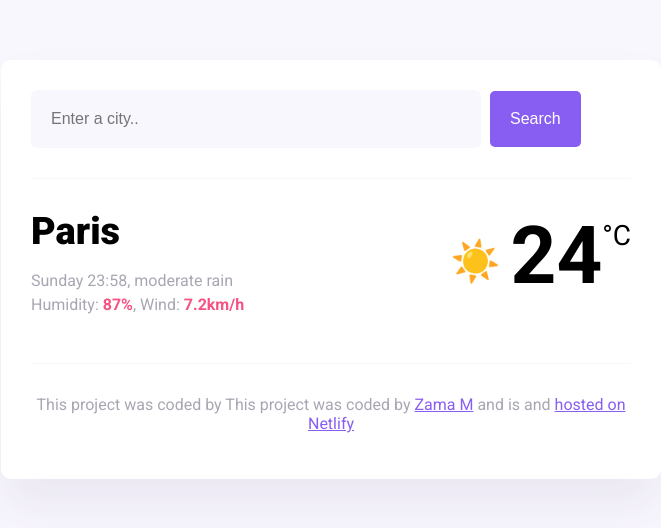
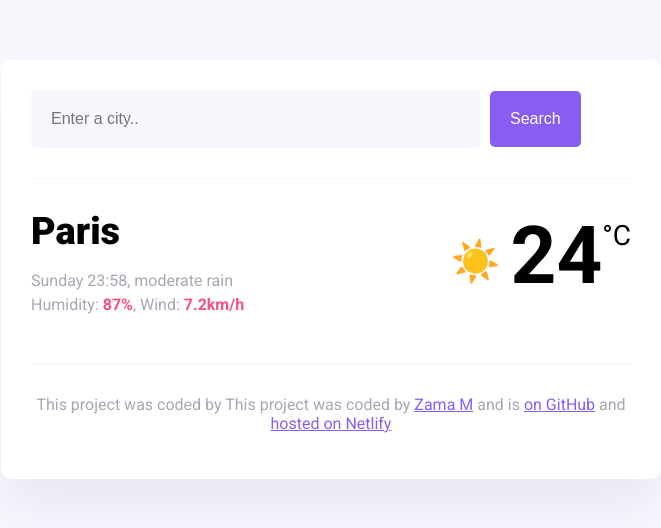
Before and after one commit to Sizarh/my-first-shecode-project, a plain HTML site: page index.html in a window 1280 px wide. Shown: the whole page, without its empty margins (309-970 px from the left). Drawn offline with nearby package versions, Linux system fonts and the light colour scheme; files whose address does not match are found by name.

Commit message:
FIXED GITHUB LINK

```diff
--- a/index.html
+++ b/index.html
@@ -49,7 +49,7 @@
           This project was coded by
         This project was coded by
           <a href="https://github.com/Sizarh" target="_blank">Zama M</a> and is
-          <a href="https://github.com/Sizarh/my-first-shecode-project" target="_on GitHub"></a> and
+          <a href="https://github.com/Sizarh/my-first-shecode-project" target="_blank">on GitHub</a> and
           <a href="https://bucolic-mooncake-0c6c2f.netlify.app/" target="_blank">hosted on Netlify</a>
         </p>
       </footer>
```
